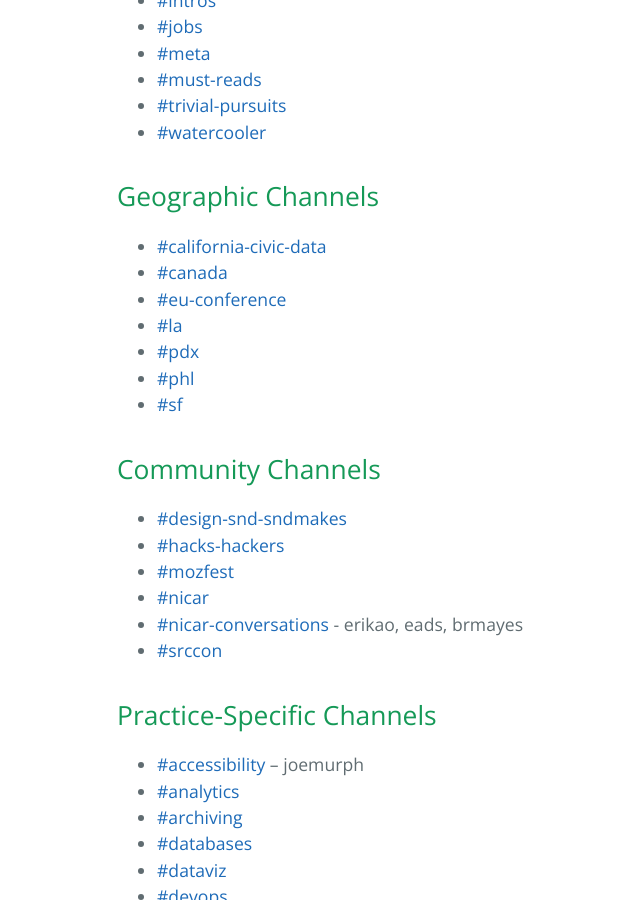
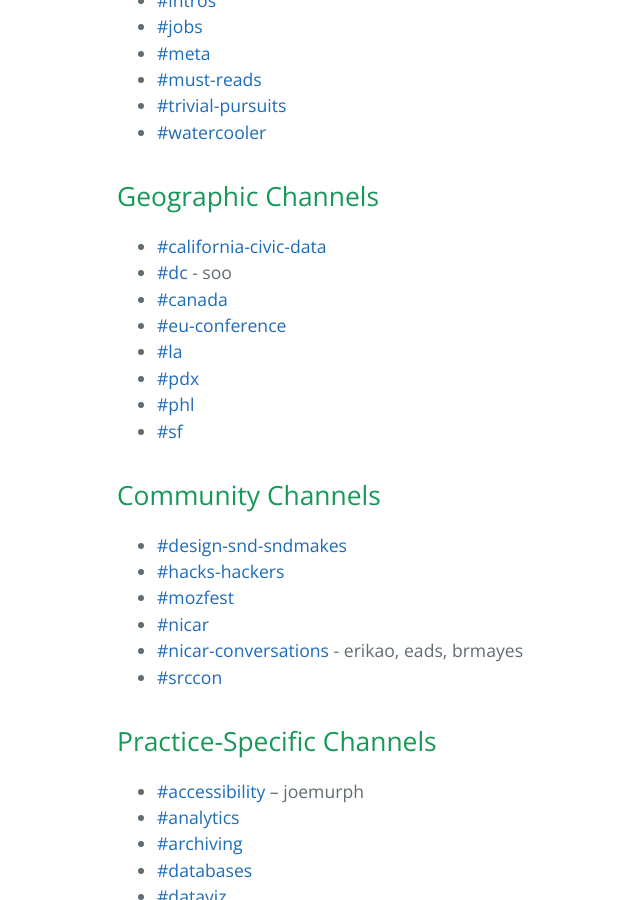
Before and after one commit to newsnerdery/newsnerdery, a Jekyll site: the page built from index.md, in a window 1280 px wide and 900 px high, scrolled down 788 px. Shown: the whole window, without its empty margins (107-747 px from the left). Built offline with Jekyll 4.4.1, drawn with Linux system fonts in a browser that asks for light colours; our own code applies the rules of GitHub Pages for plain Markdown files.

Commit message:
Add #dc channel

```diff
--- a/index.md
+++ b/index.md
@@ -18,6 +18,7 @@ We have more than 40 Slack channels. We try to keep the list of channels pruned
 
 ## Geographic Channels
 * [#california-civic-data](https://newsnerdery.slack.com/messages/california-civic-data/)
+* [#dc](https://newsnerdery.slack.com/messages/dc/) - soo
 * [#canada](https://newsnerdery.slack.com/messages/canada/)
 * [#eu-conference](https://newsnerdery.slack.com/messages/eu-conference/)
 * [#la](https://newsnerdery.slack.com/messages/la/)
```
